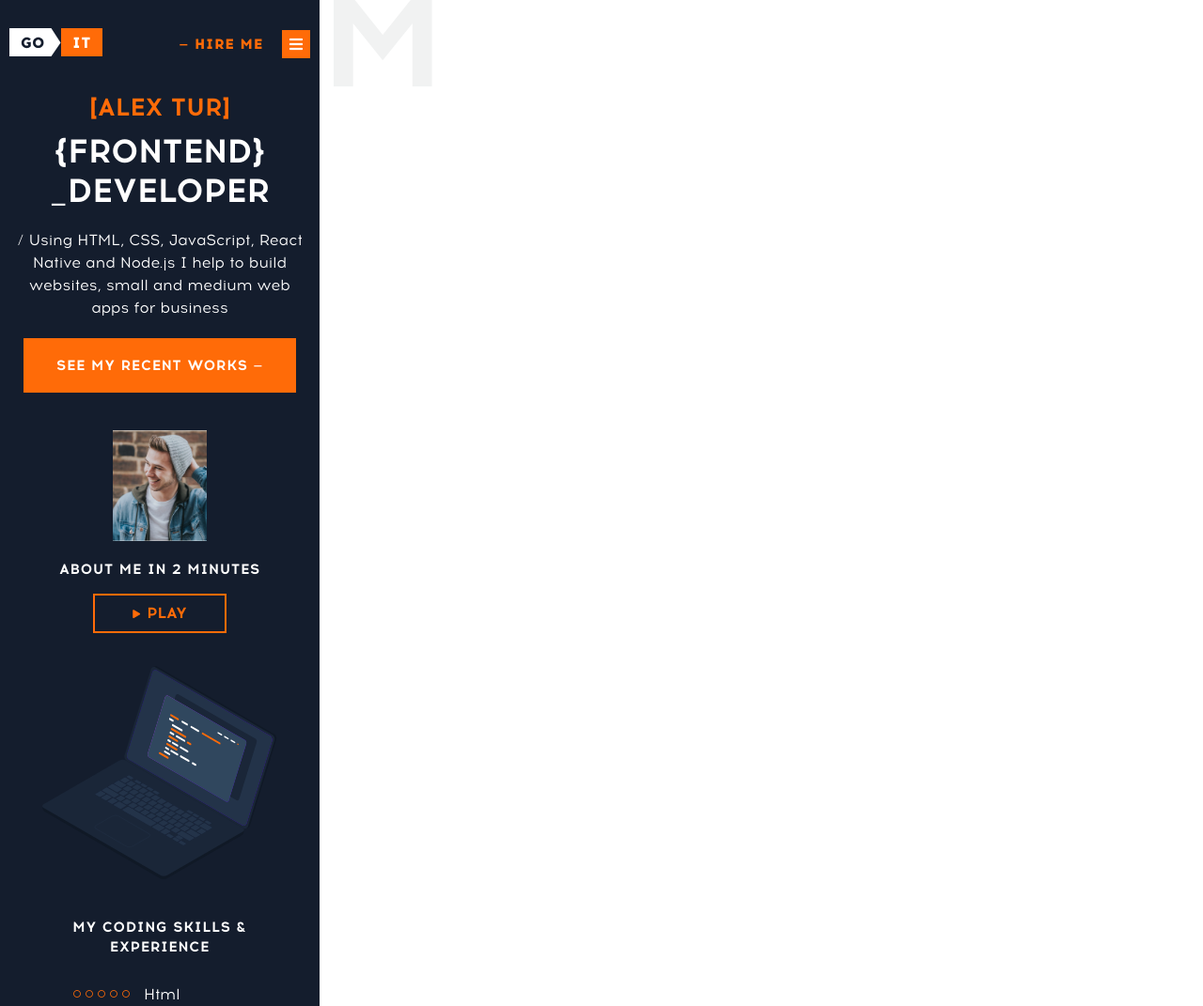
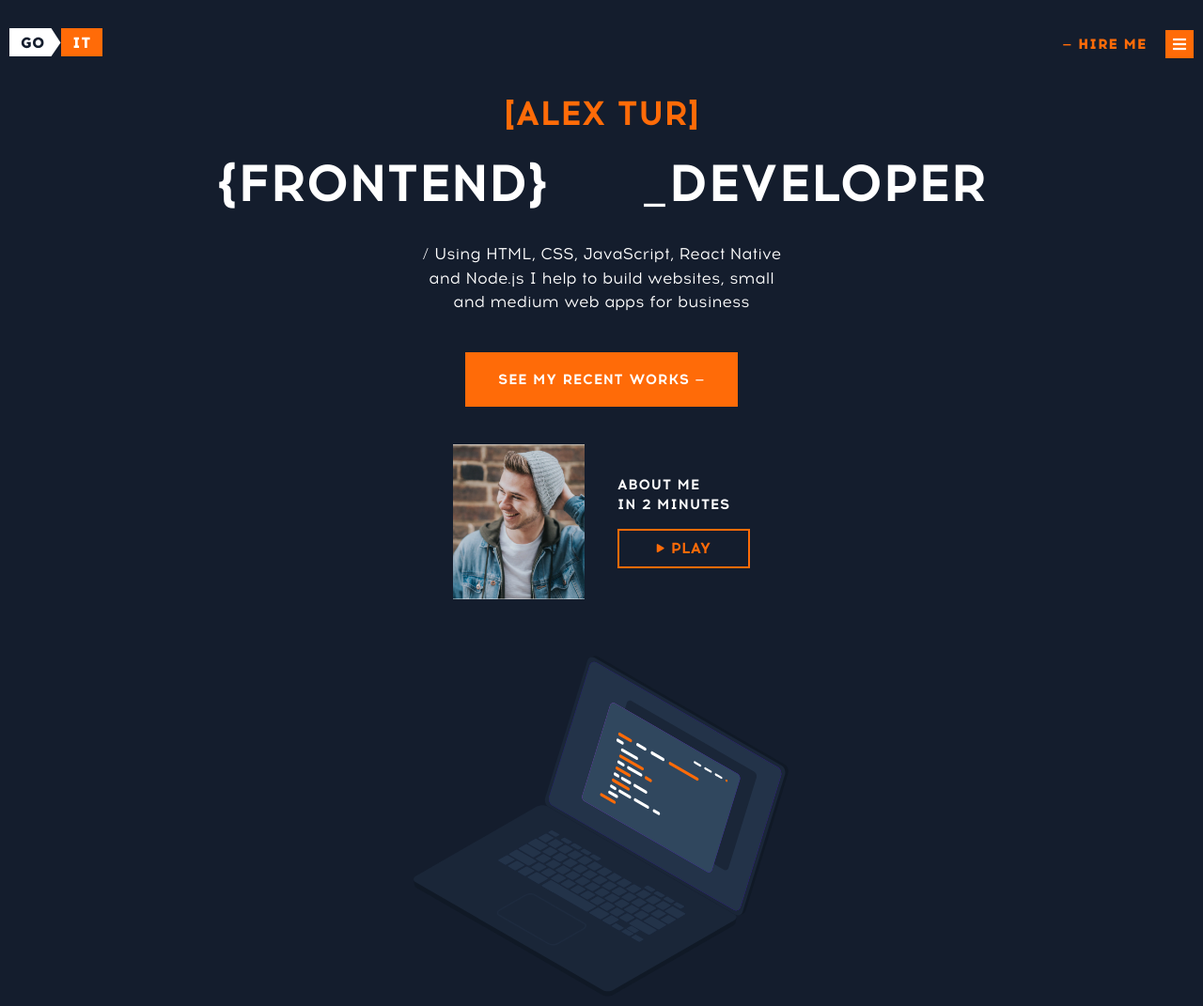
Before and after one commit to Taras-Onopriienko/project-portfolio, a plain HTML site: page index.html in a window 1280 px wide. Shown: the top 1071 px of the page at 94% size. Drawn offline with Linux system fonts and the light colour scheme; files whose address does not match are found by name.

Commit message:
Адаптивка (tablet) Front-page

```diff
--- a/css/style.css
+++ b/css/style.css
@@ -76,6 +76,16 @@ body {
 }
 
 /* COMMON */
+.mobile-element {
+  display: block;
+}
+.tablet-element {
+  display: none;
+}
+.desktop-element {
+  display: none;
+}
+
 .container {
   min-width: 320px;
   width: 100%;
@@ -338,7 +348,7 @@ body {
   display: flex;
   flex-direction: column;
   align-items: center;
-  width: 320px;
+
   padding: 30px 10px 55px 10px;
 
   background-color: var(--c-dark);
@@ -952,3 +962,65 @@ body {
   margin: 0;
   padding-left: 8px;
 }
+
+@media only screen and (min-width: 640px) {
+  .container {
+    min-width: 640px;
+    padding-bottom: 70px;
+  }
+  .mobile-element {
+    display: none;
+  }
+  .tablet-element {
+    display: block;
+  }
+
+  .front-page-my-name {
+    font-size: 36px;
+    line-height: 43px;
+    margin-bottom: 0;
+  }
+  .front-page-profession {
+    margin: 20px 0 30px 0;
+
+    font-size: 55px;
+    line-height: 66px;
+  }
+  .profession-part-1 {
+    margin-right: 40px;
+  }
+  .profession-part-2 {
+    margin-left: 40px;
+  }
+
+  .front-page-description {
+    margin: 0 0 40px;
+    font-size: 17px;
+    line-height: 150%;
+    width: 385px;
+  }
+
+  .front-page-my-info {
+    display: flex;
+    margin-bottom: 60px;
+
+    align-items: center;
+  }
+  .front-page-my-photo {
+    width: 140px;
+    margin-bottom: 0;
+    margin-right: 35px;
+  }
+
+  .front-page-my-decr {
+    text-align: left;
+  }
+
+  .front-page-my-video-btn {
+    margin-bottom: 0;
+  }
+  .front-page-laptop {
+    width: 400px;
+    margin-bottom: 90px;
+  }
+}
--- a/index.html
+++ b/index.html
@@ -34,7 +34,10 @@
 
       <h1 class="front-page-my-name">[Alex Tur]</h1>
 
-      <h2 class="front-page-profession">{Frontend} _DEVELOPER</h2>
+      <h2 class="front-page-profession">
+        <span class="profession-part-1">{Frontend}</span>
+        <span class="profession-part-2">_DEVELOPER</span>
+      </h2>
 
       <p class="front-page-description">
         / Using HTML, CSS, JavaScript, React Native and Node.js I help to build
@@ -45,13 +48,25 @@
         See my recent works —
       </button>
 
-      <img src="img/my-photo.jpg" alt="" class="front-page-my-photo" />
+      <div class="front-page-my-info">
+        <img
+          src="img/my-photo.jpg"
+          alt="my photo"
+          class="front-page-my-photo"
+        />
 
-      <p class="front-page-my-decr">About me in 2 minutes</p>
-      <button class="front-page-my-video-btn" id="my-video-btn">
-        <i class="fas fa-play"></i>
-        PLAY
-      </button>
+        <div class="front-page-about-me-container">
+          <p class="front-page-my-decr mobile-element">About me in 2 minutes</p>
+          <p class="front-page-my-decr tablet-element">
+            About me<br />
+            in 2 minutes
+          </p>
+          <button class="front-page-my-video-btn" id="my-video-btn">
+            <i class="fas fa-play"></i>
+            PLAY
+          </button>
+        </div>
+      </div>
 
       <img src="img/laptop.svg" alt="" class="front-page-laptop" />
 
```
